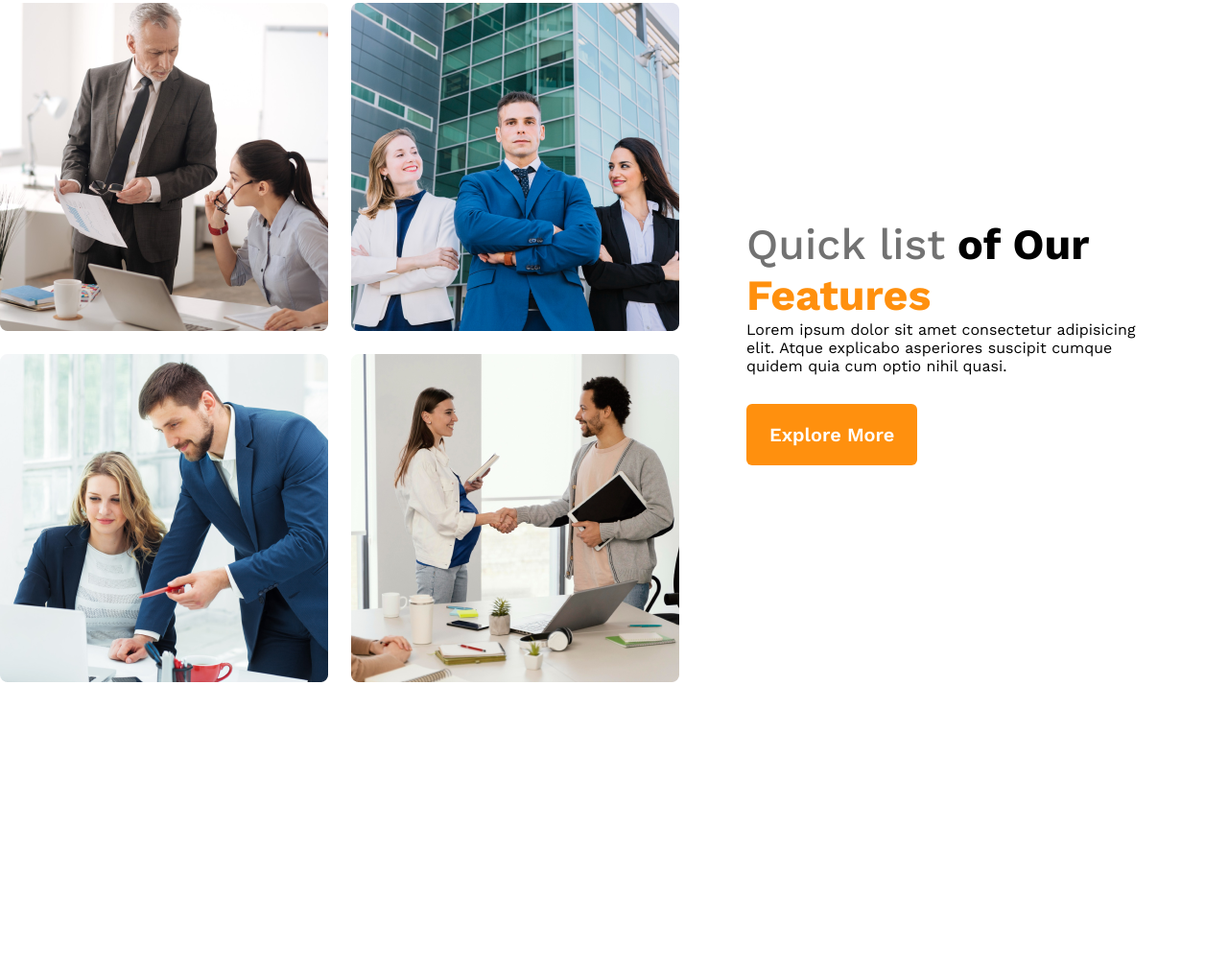
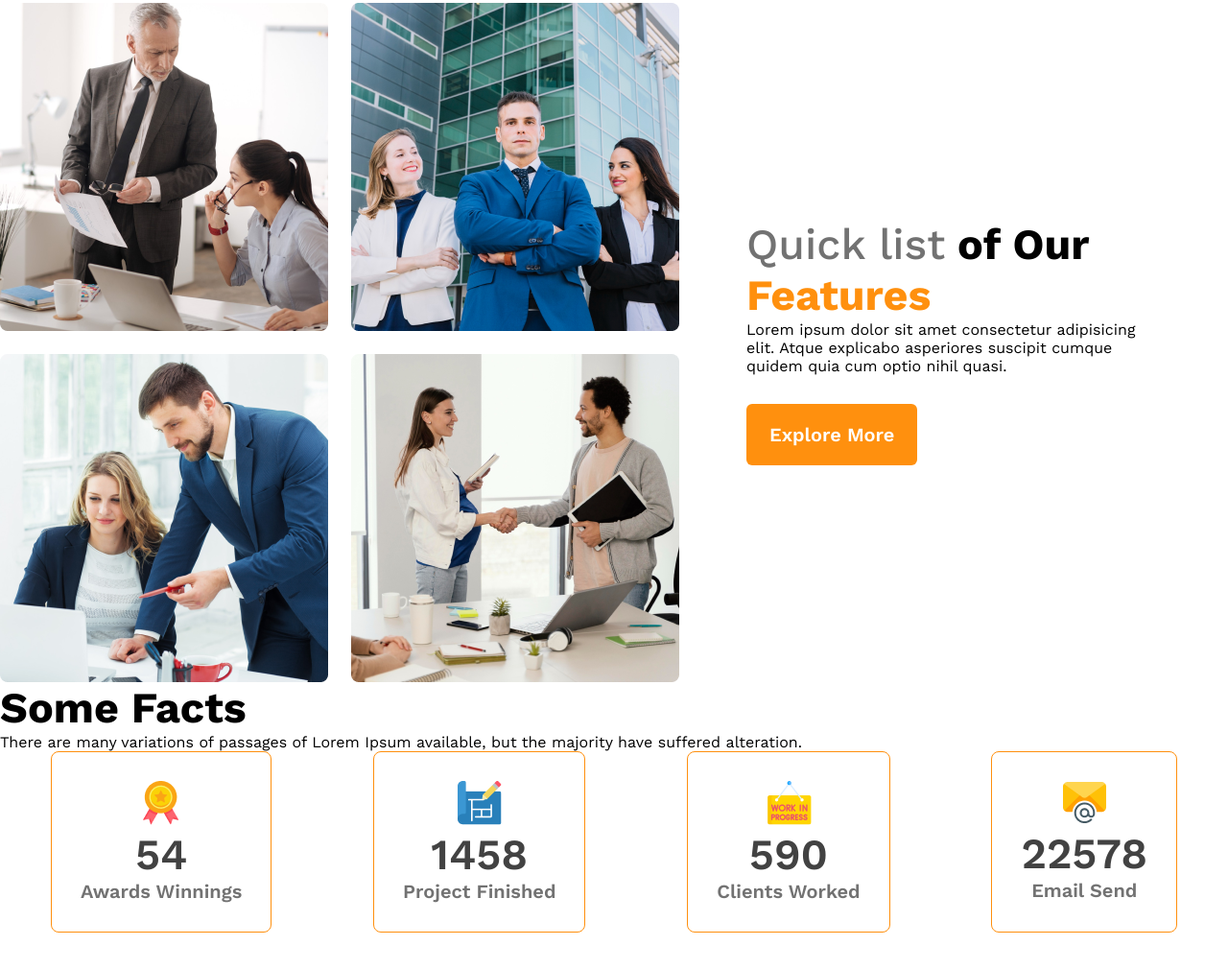
Before and after one commit to Arittro7/g3-architects-website, a plain HTML site: page index.html in a window 1280 px wide. Shown: the part 917-1927 px from the top of the page at 96% size. Before the commit the page ends 1698 px from the top, so only its background shows below. Drawn offline with nearby package versions, Linux system fonts and the light colour scheme.

Commit message:
Facts content added

```diff
--- a/index.html
+++ b/index.html
@@ -46,6 +46,33 @@
         <button class="btn-primary">Explore More</button>
       </div>
     </section>
+      <!-- TEAMS SECTION FINISHED -->
+      <section class="fact-section">
+        <h3 class="fact-title">Some Facts</h3>
+        <p class="fact-description">There are many variations of passages of Lorem Ipsum available, but the majority have suffered alteration.</p>
+        <div class="facts-card-container">
+          <div class="facts-card">
+            <img src="images/icons/ribon.png" alt="" class="card-img">
+            <h2 class="card-stats">54</h2>
+            <p class="card-title">Awards Winnings</p>
+          </div>
+          <div class="facts-card">
+            <img src="images/icons/projects.png" alt="" class="card-img">
+            <h2 class="card-stats">1458</h2>
+            <p class="card-title">Project Finished</p>
+          </div>
+          <div class="facts-card">
+            <img src="images/icons/customers.png" alt="" class="card-img">
+            <h2 class="card-stats">590</h2>
+            <p class="card-title">Clients Worked</p>
+          </div>
+          <div class="facts-card">
+            <img src="images/icons/email.png" alt="" class="card-img">
+            <h2 class="card-stats">22578</h2>
+            <p class="card-title">Email Send</p>
+          </div>
+        </div>
+      </section>
   </main>
   <footer>
 
--- a/styles/architects.css
+++ b/styles/architects.css
@@ -17,7 +17,7 @@
   color: #fff;
   border: none;
   cursor: pointer;
-  margin-top:30px ;
+  margin-top: 30px;
 }
 
 header {
@@ -70,41 +70,73 @@ nav li a {
 .banner-description {
   color: #727272;
 }
-.banner img{
+
+.banner img {
   margin-top: 20px;
   width: 100%;
 }
 
 /* main section styles */
-main{
+main {
   max-width: 1440px;
   margin: 70px auto;
 }
 
 /* teams container styles */
-.team-container{
+.team-container {
   display: flex;
   align-items: center;
 }
-.teams-img-container{
+
+.teams-img-container {
   display: grid;
   grid-template-columns: repeat(2, 1fr);
   gap: 24px;
 }
-.team-content{
-  padding-right:70px;
+
+.team-content {
+  padding-right: 70px;
   padding-left: 70px;
 }
-.teams-title{
+
+.teams-title {
   font-size: 2.8rem;
 }
-.teams-title .quick-list{
+
+.teams-title .quick-list {
   color: #727272;
   font-weight: 500;
 }
-.teams-title .text-features{
+
+.teams-title .text-features {
   color: #FF900E;
   font-weight: 700;
+}
+
+/* FACT STYLES */
+.fact-title {
+  font-size: 2.8rem;
+}
+.facts-card-container{
+  display: flex;
+  justify-content: space-around;
+}
+
+.facts-card {
+  border-radius: 8px;
+  border: 1px solid #FF900E;
+  padding: 30px;
+  text-align: center;
+}
+.facts-card-container .card-stats{
+  font-size: 2.8rem;
+  font-weight: 600;
+  color: #424242;
+}
+.facts-card-container .card-title{
+  font-size: 1.25rem;
+  font-weight: 600;
+  color: #727272;
 }
 
 /*
@@ -113,22 +145,26 @@ main{
 
 /* small or mobile devices */
 @media screen and (max-width: 576px) {
-  header{
+  header {
     padding: 50px;
   }
+
   nav,
-  .team-container{
+  .team-container {
     flex-direction: column;
   }
-  .teams-img-container{
+
+  .teams-img-container {
     grid-template-columns: 1fr;
 
   }
-  .team-content{
-    padding-right:20px;
+
+  .team-content {
+    padding-right: 20px;
     padding-left: 20px;
   }
 }
+
 /* medium or tablet devices */
 @media screen and (min-width:576px) and (max-width: 960px) {
   nav {
```
